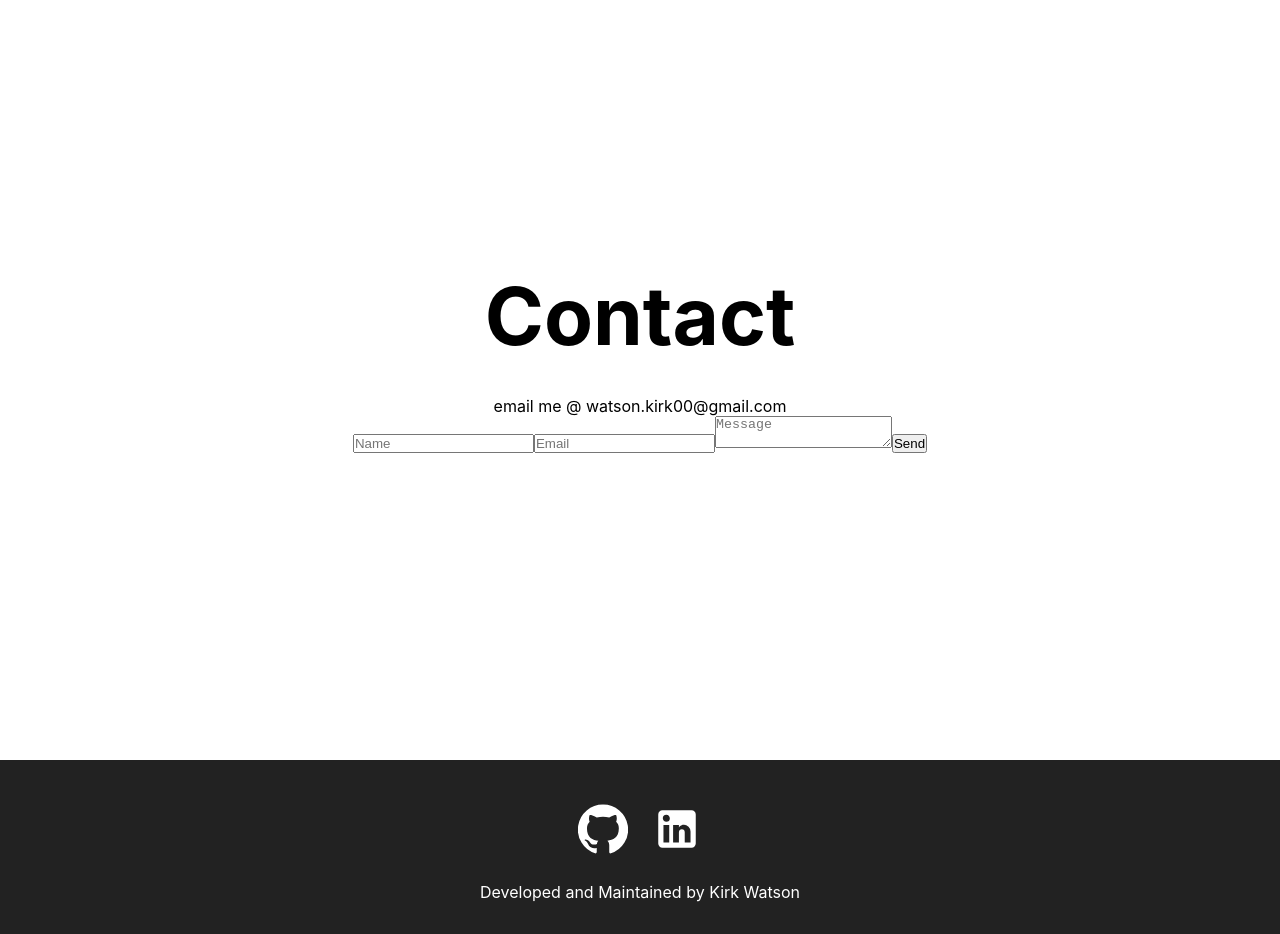
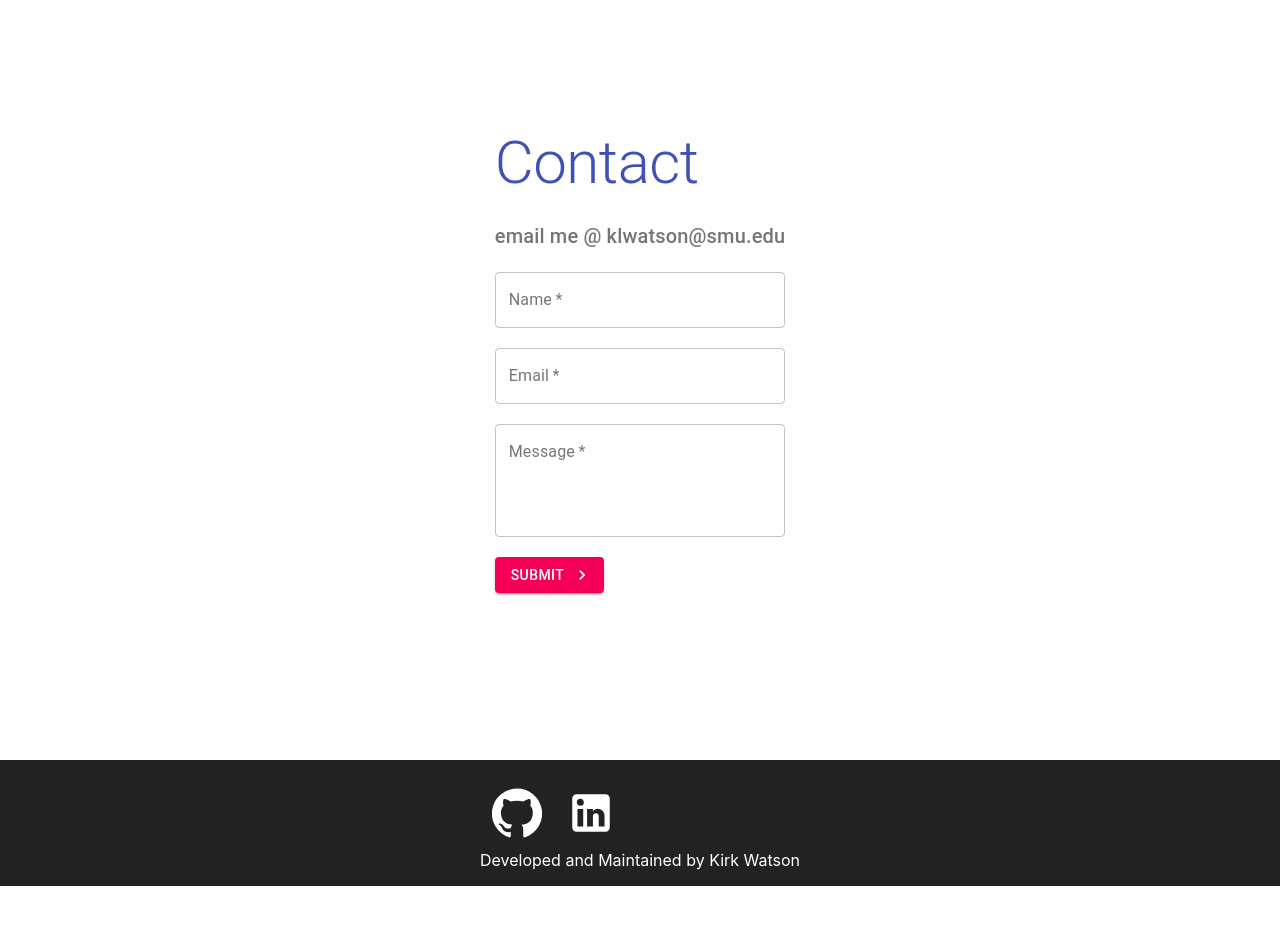
Before and after one commit to kirkwat/first_website, a React (Create React App) app: page / in a window 1280 px wide. Shown: the part 3240-4174 px from the top of the page. After the commit the page ends 4126 px from the top, so only its background shows below. Built offline with nearby package versions, Linux system fonts and the light colour scheme; the HTML template or start-up script is replaced by a standard one.

Commit message:
improvements with material ui

```diff
--- a/src/App.js
+++ b/src/App.js
@@ -10,7 +10,6 @@ import Footer from "./components/Footer";
 function App() {
   return (
     <div>
-      <div>
       <NavProvider>
         <Header />
         <Home />
@@ -19,7 +18,6 @@ function App() {
         <Experience />
         <Contact />
       </NavProvider>
-      </div>
       <Footer />
     </div>
   );
--- a/src/components/ContactForm.js
+++ b/src/components/ContactForm.js
@@ -1,28 +1,119 @@
-import React, { useRef } from 'react';
+import React, { useRef, useState } from 'react';
 import emailjs from '@emailjs/browser';
+import Typography from '@material-ui/core/Typography';
+import Button from '@material-ui/core/Button';
+import Container from '@material-ui/core/Container';
+import KeyboardArrowRightIcon from '@material-ui/icons/KeyboardArrowRight';
+import { makeStyles } from '@material-ui/core';
+import TextField from '@material-ui/core/TextField';
+
+//TODO
+  //have text clear after sending message
+  //formatting
+
+const useStyles = makeStyles({
+  field: {
+    marginTop: 20,
+    marginBottom: 20,
+    display: 'block'
+  }
+});
 
 export const ContactForm = () => {
   const form = useRef();
+  const classes = useStyles();
+  const [user_name, setName] = useState('');
+  const [user_email, setEmail] = useState('');
+  const [message, setMessage] = useState('');
+  const [nameError, setNameError] = useState(false);
+  const [emailError, setEmailError] = useState(false);
+  const [messageError, setMessageError] = useState(false);
 
-  const sendEmail = (e) => {
+  const handleSubmit = (e) => {
     e.preventDefault();
+    setNameError(false);
+    setEmailError(false);
+    setMessageError(false);
 
-    emailjs.sendForm('service_32lrs4g', 'template_omoqb4o', form.current, '9xpR80keDKN9Qvixo')
+    if (user_name == '') {
+      setNameError(true);
+    }
+    if (user_email == '') {
+      setEmailError(true);
+    }
+    if (message == '') {
+      setMessageError(true);
+    }
+    if (user_name && message && user_email) {
+      emailjs.sendForm('service_32lrs4g', 'template_omoqb4o', form.current, '9xpR80keDKN9Qvixo')
       .then((result) => {
           console.log(result.text);
       }, (error) => {
           console.log(error.text);
       });
-  };
+    }
+  }
 
   return (
-    <form ref={form} onSubmit={sendEmail}>
-      <input type="text" placeholder="Name" name="user_name" />
-      <input type="email" placeholder="Email" name="user_email" />
-      <textarea placeholder="Message"  name="message" />
-      <input type="submit" value="Send" />
-    </form>
-  );
+    <Container size="sm">
+      <Typography
+        variant="h2"
+        color="primary"
+        gutterBottom
+      >
+        Contact
+      </Typography>
+      <Typography
+        variant="h6"
+        color="textSecondary"
+        gutterBottom
+      >
+        email me @ klwatson@smu.edu
+      </Typography>
+
+      <form noValidate ref={form} autoComplete="off" onSubmit={handleSubmit}>
+        <TextField className={classes.field}
+          onChange={(e) => setName(e.target.value)}
+          label="Name"
+          variant="outlined"
+          color="secondary"
+          name="user_name"
+          fullWidth
+          required
+          error={nameError}
+        />
+        <TextField className={classes.field}
+          onChange={(e) => setEmail(e.target.value)}
+          label="Email"
+          variant="outlined"
+          color="secondary"
+          name="user_email"
+          fullWidth
+          required
+          error={emailError}
+        />
+        <TextField className={classes.field}
+          onChange={(e) => setMessage(e.target.value)}
+          label="Message"
+          variant="outlined"
+          color="secondary"
+          name="message"
+          multiline
+          rows={4}
+          fullWidth
+          required
+          error={messageError}
+        />
+        <Button
+          type="submit"
+          color="secondary"
+          variant="contained"
+          endIcon={<KeyboardArrowRightIcon />}>
+          Submit
+        </Button>
+      </form>
+    </Container>
+  )
 };
 
 export default ContactForm;
--- a/src/components/Footer.js
+++ b/src/components/Footer.js
@@ -2,30 +2,61 @@ import React from "react";
 import IconButton from '@material-ui/core/IconButton';
 import GitHubIcon from '@material-ui/icons/GitHub';
 import LinkedInIcon from "@material-ui/icons/LinkedIn";
-import styles from "../styles/Footer.module.css";
+import { Box, Container, makeStyles } from "@material-ui/core";
 
 //TO ADD
-  //enlarge buttons when hovering
+  //center icons
+  //formatting
+
+
+  const useStyles = makeStyles({
+    footer: {
+      width: '100%',
+      padding: '1rem',
+      backgroundColor: '#222',
+      color: 'white',
+      display: 'flex',
+      justifyContent: 'center',
+      alignItems: 'center',
+      flexDirection: 'row',
+    },
+    btn: {
+      fontSize: '50px',
+      color: 'white',
+      '&:hover':{
+        //CHANGE COLOR
+        color: 'green',
+      }
+    },
+  });
 
 function Footer() {
+  const classes = useStyles();
+
   return (
-    <div className={styles.footer}>
-      <div className={styles.socialMedia}>
+    <footer className={classes.footer}>
+      <Box>
+        <Container maxWidth="lg" >
+          <Box m="auto">
             <IconButton
+              className={classes.btn}
               onClick={event =>  window.location.href='https://github.com/kirkwat'}
             >
-          <GitHubIcon/>
+              <GitHubIcon fontSize="inherit"/>
             </IconButton>
             <IconButton
+              className={classes.btn}
               onClick={event =>  window.location.href='https://www.linkedin.com/in/kirk-watson/'}
             >
-          <LinkedInIcon/>
+              <LinkedInIcon fontSize="inherit"/>
             </IconButton>
-      </div>
-      <p >
+          </Box>
+          <Box>
             Developed and Maintained by Kirk Watson
-      </p>
-    </div>
+          </Box>
+        </Container>
+      </Box>
+    </footer>
   );
 }
 
--- a/src/sections/Contact.js
+++ b/src/sections/Contact.js
@@ -6,10 +6,6 @@ const Contact = () => {
 
     return (
         <section ref={contactRef} id="contactSection">
-            <h2>Contact</h2>
-            <p>
-                email me @ watson.kirk00@gmail.com
-            </p>
             <div>
                 <ContactForm/>
             </div>
--- a/src/styles/Footer.module.css
+++ /dev/null
@@ -1,60 +0,0 @@
-/*.footer{
-    background: #222;
-    color: #fff;
-    padding: 2rem;
-    position: relative;
-    width: 100%;
-    display: flex;
-    bottom: 0;
-    padding-top: 10px;
-    margin-top: 200px;
-    justify-content: center;
-    align-items: center;
-    flex-direction: column;
-}
-
-.socialMedia svg {
-    color: white;
-    margin: 20px;
-    font-size: 50px;
-    display: flex;
-    cursor: pointer;
-}
-
-.container{
-    max-width: 1200px;
-    margin: 0 auto;
-    font-size: 1rem;
-}
-*/
-
-
-
-
-.footer {
-    width: 100%;
-    padding: 2rem;
-    background: #222;
-    color: white;
-    display: flex;
-    justify-content: center;
-    align-items: center;
-    flex-direction: column;
-}
-
-.socialMedia svg {
-    margin-bottom: 1rem;
-    cursor: pointer;
-    font-size: 50px;
-    color: white;
-}
-
-.socialMedia button:hover::before{
-    color: "green";
-}
-
-@media only screen and (max-width: 600px) {
-    .footer svg {
-        font-size: 50px;
-    }
-}
```
Lines whose indentation alone changed are shown as unchanged.
